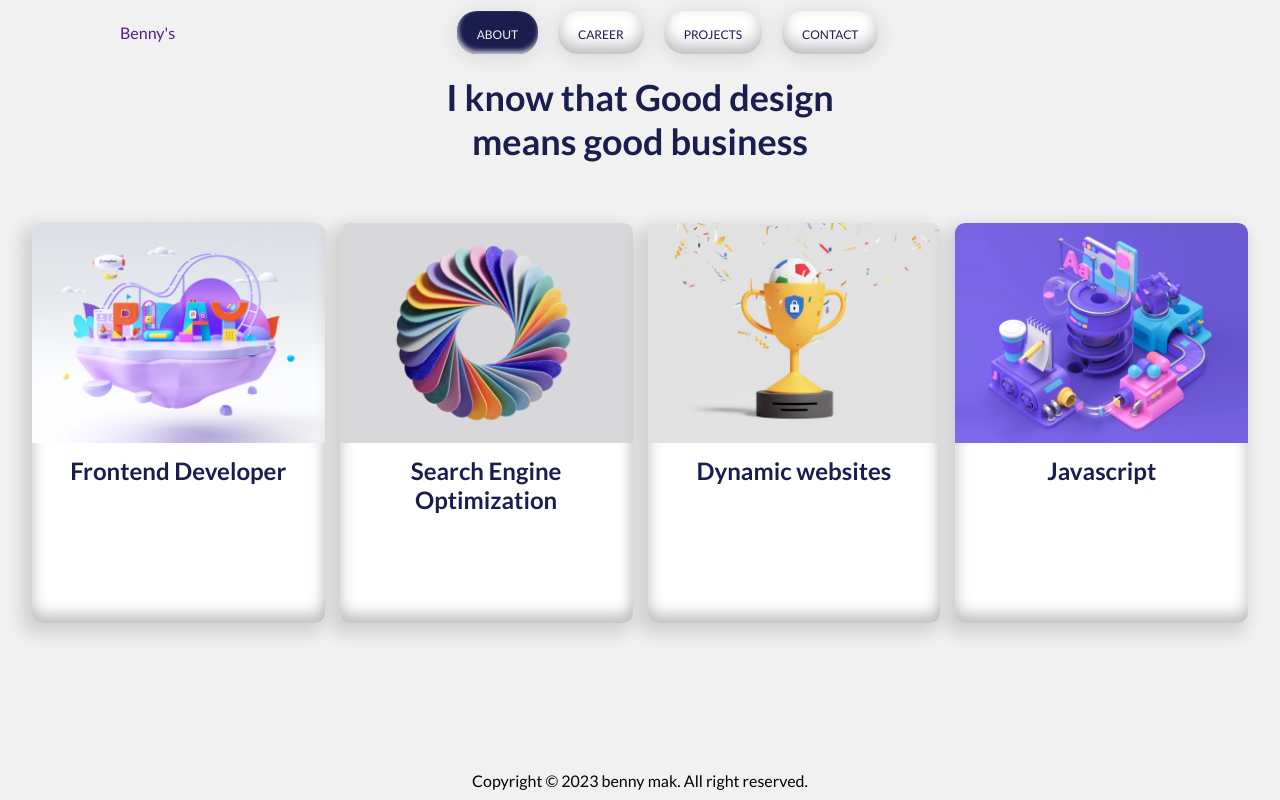
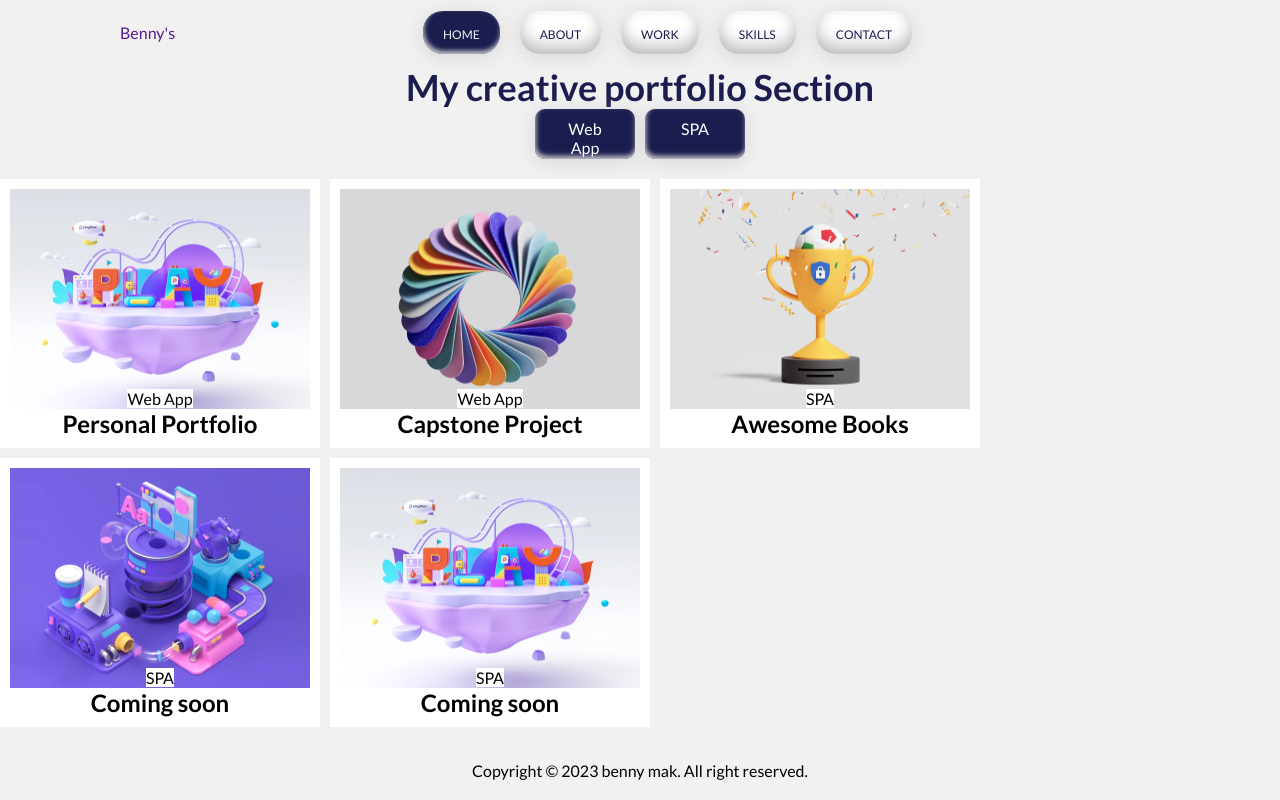
Before and after one commit to BenM4k/myf-first-website, a website: page index.html in a window 1280 px wide. Drawn offline with Linux system fonts and the light colour scheme; a web font is replaced by a local one.

Commit message:
update: work section

```diff
--- a/index.html
+++ b/index.html
@@ -13,9 +13,10 @@
         <nav>
             <a href="" class="logo">Benny's</a>
             <ul>
+                <li><a href="webapps/About/about.html" class="active">home</a></li>
                 <li><a href="webapps/About/about.html" class="active">About</a></li>
-                <li><a href="webapps/Career/career.html">Career</a></li>
-                <li><a href="webapps/Support/support.html">Projects</a></li>
+                <li><a href="webapps/Career/career.html">work</a></li>
+                <li><a href="webapps/Support/support.html">skills</a></li>
                 <li><a href="webapps/Contact/index.html">Contact</a></li>
             </ul>
         </nav>
@@ -68,6 +69,12 @@
             <h2 class="about-title">I know that Good design <br>means good business</h2>
             <ul class="about-skills"></ul>
         </section>
+
+        <section class="work">
+            <h2 class="work-title">My creative portfolio Section</h2>
+            <ul class="work-types"></ul>
+            <ul class="works"></ul>
+        </section>
     </main>
 
     <footer>
--- a/js/main.js
+++ b/js/main.js
@@ -19,7 +19,6 @@ const skills = [
         paragraph: "",
         img: "assets/about04.png",
     },
-
 ];
 
 function displaySkill(skills) {
@@ -37,6 +36,79 @@ function displaySkill(skills) {
 const container = document.querySelector('.about-skills');
 for (let i = 0; i < skills.length; i+=1) {
     const content = displaySkill(skills[i]);
-    console.log(content)
     container.innerHTML += content;
 }
+
+const works = [
+    {
+        img: "assets/about01.png",
+        title: "Personal Portfolio",
+        type: "Web App",
+        desc: "",
+    },
+    {
+        img: "assets/about02.png",
+        title: "Capstone Project",
+        type: "Web App",
+        desc: "",
+    },
+    {
+        img: "assets/about03.png",
+        title: "Awesome Books",
+        type: "SPA",
+        desc: "",
+    },
+    {
+        img: "assets/about04.png",
+        title: "Coming soon",
+        type: "SPA",
+        desc: "",
+    },
+    {
+        img: "assets/about01.png",
+        title: "Coming soon",
+        type: "SPA",
+        desc: "",
+    },
+];
+
+function displayWorks(work){
+    const { img, title, desc, type } = work;
+    let workList = `
+    <li>
+        <img src="${img}"/>
+        <span>${type}</span>
+        <h2>${title}</h2>
+        <p>${desc}</p>
+    </li>
+    `;
+    return workList;
+}
+
+function displayType(type){
+    let typeList = `
+    <li>${type}</>
+    `;
+    return typeList;
+}
+const typesList = [];
+
+for (let i = 0; i < works.length; i++) {
+    const { type } = works[i];
+    if (!typesList.includes(type)) {
+        typesList.push(type);
+    }
+}
+
+const workSection = document.querySelector('.works');
+const types = document.querySelector('.work-types');
+
+for (let i = 0; i < typesList.length; i += 1) {
+    let typeList = displayType(typesList[i])
+    types.innerHTML += typeList;
+}
+
+for (let i = 0; i < works.length; i += 1) {
+    let workList = displayWorks(works[i]);
+    workSection.innerHTML += workList;
+}
--- a/sass/_about.scss
+++ b/sass/_about.scss
@@ -1,6 +1,7 @@
 @import "./variables";
 
 .about {
+    display: none;
     padding: 0 30px 0 30px;
     margin-top: 10px;
     .about-title {
--- a/sass/main.scss
+++ b/sass/main.scss
@@ -1,4 +1,4 @@
-@import './variables', './responsive', './config', './headline', './about';
+@import './variables', './responsive', './config', './headline', './about', './work';
 
 header {
   width: 100%;
@@ -39,6 +39,7 @@ header {
             color: map-get($map: $oceanic, $key:"quaternary")
           }
         }
+
         &:first-child {
           background-color: map-get($map: $oceanic, $key: "primary");
           box-shadow:
--- /dev/null
+++ b/sass/work.scss
@@ -0,0 +1,51 @@
+@import './variables';
+
+.work {
+    .work-title {
+        @include big-title;
+        text-align: center;
+    }
+
+    .work-types{
+        @include flex-center (row);
+        gap: 10px;
+        li {
+            width: 100px;
+            height: 50px;
+            padding: 10px 20px;
+            background-color: map-get($map: $oceanic, $key: "primary");
+            box-shadow:
+            rgb(187 187 187 / 42%) 0 3px 18px 1px,
+            inset 1px -3px 5px 0 #cbcbcf;
+            border-radius: 10px;
+            color: #fff;
+            text-align: center;
+        }
+    }
+
+    .works {
+        display: grid;
+        grid-template-columns: 1fr 1fr 1fr;
+        margin-top: 20px;
+        height: 200px;
+        gap: 10px;
+        width: 30%;
+
+        li{
+            @include flex-center(column);
+            background: #fff;
+            padding: 10px;
+            position: relative;
+
+            span {
+                position: absolute;
+                background: #fff;
+                bottom: 40px;
+            }
+        }
+        img {
+            width: 300px;
+            height: 220px;
+        }
+    }
+}
```
Also changed, not shown: css/main.css, css/work.css (added).
